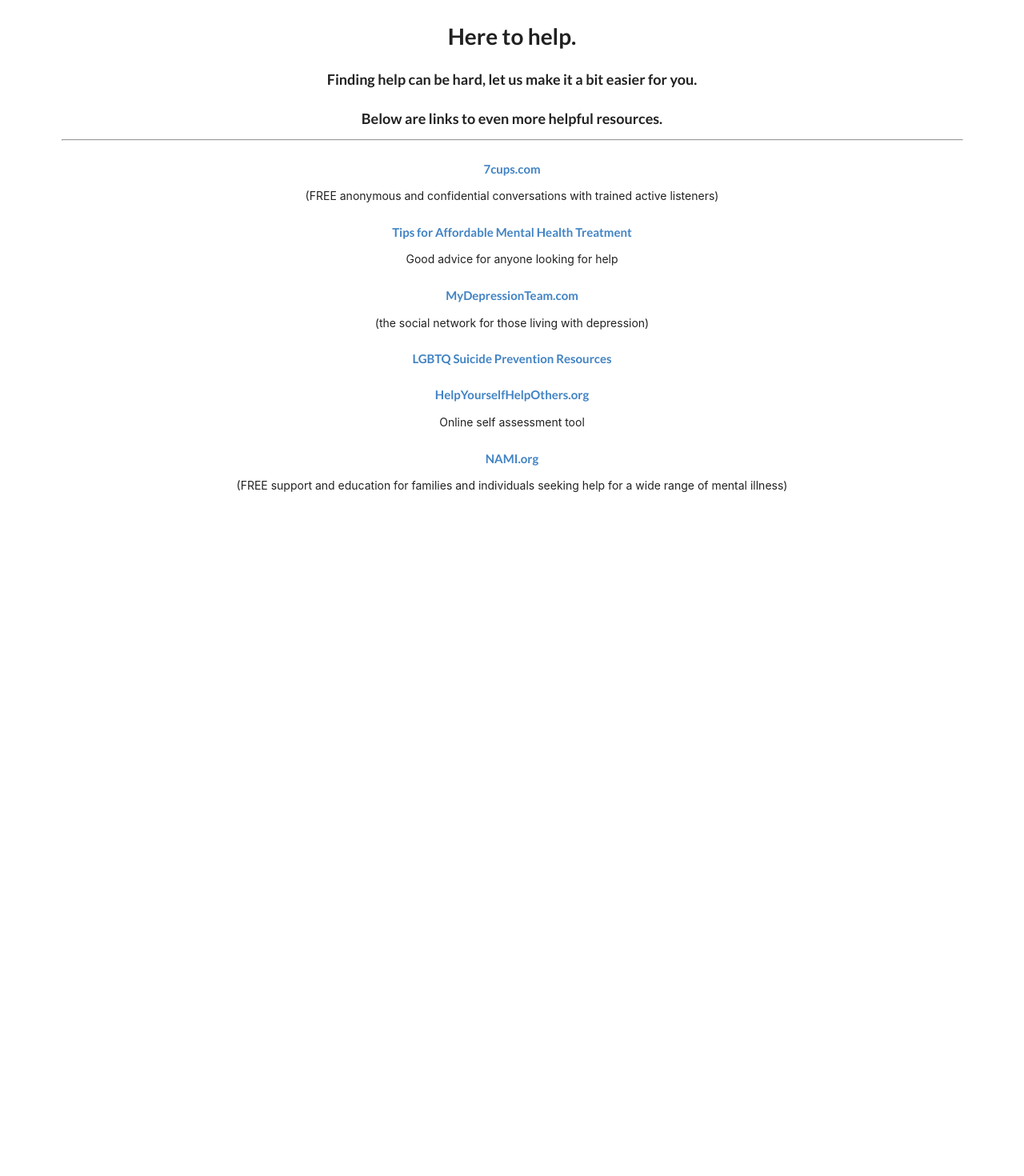
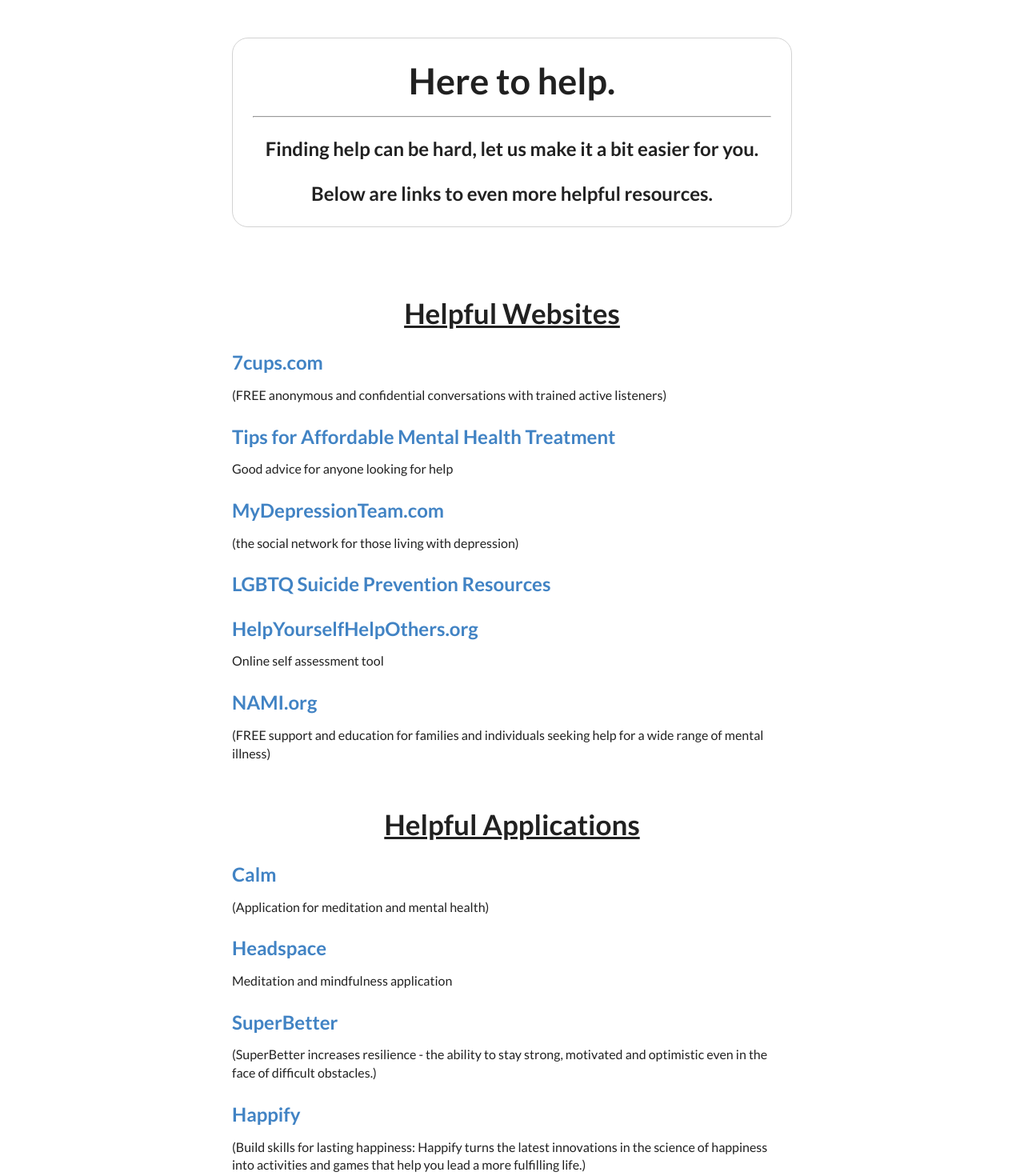
Before and after one commit to Aoliveras/still-here, a React (Create React App) app in the folder client/: page /help in a window 1280 px wide. Shown: the part 60-1530 px from the top of the page at 80% size. Before the commit the page ends 800 px from the top, so only its background shows below. Built offline with nearby package versions, Linux system fonts and the light colour scheme.

Commit message:
styling of the home page, login, signup and help center screens

```diff
--- a/client/package.json
+++ b/client/package.json
@@ -8,7 +8,8 @@
     "react": "^16.6.0",
     "react-dom": "^16.6.0",
     "react-router-dom": "^4.3.1",
-    "react-scripts": "2.0.5"
+    "react-scripts": "2.0.5",
+    "semantic-ui-react": "^0.83.0"
   },
   "scripts": {
     "start": "react-scripts start",
--- a/client/src/components/Help/Help.js
+++ b/client/src/components/Help/Help.js
@@ -2,22 +2,47 @@ import React from 'react';
 
 export default () => {
     return (
-        <div className="ui center aligned container" style={{ marginTop: "45px" }}>
-          <h1>Here to help.</h1>
-          <h3>Finding help can be hard, let us make it a bit easier for you.</h3>
-          <h3>Below are links to even more helpful resources.</h3>
+        <div>
+            <div className="ui center aligned container text" style={{ margin: "65px 0 45px 0" }}>
+                <div className="content" style={{ padding: "25px", border: "1px solid lightgrey", borderRadius: "20px" }}>
+                    <h1 style={{ fontSize: "45px"}}>Here to help.</h1>
                     <hr/>
-          <h4><a href="http://www.7cups.com/">7cups.com</a></h4>
+                    <h2>Finding help can be hard, let us make it a bit easier for you.</h2>
+                    <h2>Below are links to even more helpful resources.</h2>
+                </div>
+            </div>
+            <div className="ui container text" style={{ marginTop: "85px" }}>
+                <div className="ui center aligned container">
+                    <h2 style={{ fontSize: "35px", textDecoration: "underline" }}>Helpful Websites</h2>
+                </div>
+                <h2><a href="http://www.7cups.com/">7cups.com</a></h2>
                 <p>(FREE anonymous and confidential conversations with trained active listeners)</p>
-          <h4><a href="https://www.nbcnews.com/better/health/mental-health-services-how-get-treatment-if-you-can-t-ncna875176">Tips for Affordable Mental Health Treatment</a></h4>
+                <h2><a href="https://www.nbcnews.com/better/health/mental-health-services-how-get-treatment-if-you-can-t-ncna875176">Tips for Affordable Mental Health Treatment</a></h2>
                 <p>Good advice for anyone looking for help</p>
-          <h4><a href="https://www.mydepressionteam.com/">MyDepressionTeam.com</a></h4>
+                <h2><a href="https://www.mydepressionteam.com/">MyDepressionTeam.com</a></h2>
                 <p>(the social network for those living with depression)</p>
-          <h4><a href="http://www.noshameonu.org/s/35079138_815491151986018_7393548344775147520_n-a4es.png">LGBTQ Suicide Prevention Resources</a></h4>
-          <h4><a href="http://www.helpyourselfhelpothers.org/">HelpYourselfHelpOthers.org</a></h4>
+                <h2><a href="http://www.noshameonu.org/s/35079138_815491151986018_7393548344775147520_n-a4es.png">LGBTQ Suicide Prevention Resources</a></h2>
+                <h2><a href="http://www.helpyourselfhelpothers.org/">HelpYourselfHelpOthers.org</a></h2>
                 <p>Online self assessment tool</p>
-          <h4><a href="http://www.nami.org/">NAMI.org</a></h4>
+                <h2><a href="http://www.nami.org/">NAMI.org</a></h2>
                 <p>(FREE support and education for families and individuals seeking help for a wide range of mental illness)</p>
+            </div>
+
+            <div className="ui container text" style={{ marginTop: "55px", marginBottom: "100px" }}>
+                <div className="ui center aligned container">
+                    <h2 style={{ fontSize: "35px", textDecoration: "underline" }}>Helpful Applications</h2>
+                </div>
+                <h2><a href="https://www.calm.com/">Calm</a></h2>
+                <p>(Application for meditation and mental health)</p>
+                <h2><a href="https://www.headspace.com/headspace-meditation-app">Headspace</a></h2>
+                <p>Meditation and mindfulness application</p>
+                <h2><a href="https://www.superbetter.com/">SuperBetter</a></h2>
+                <p>(SuperBetter increases resilience - the ability to stay strong, motivated and optimistic even in the face of difficult obstacles.)</p>
+                <h2><a href="https://www.happify.com/">Happify</a></h2>
+                <p>(Build skills for lasting happiness: Happify turns the latest innovations in the science of happiness into activities and games that help you lead a more fulfilling life.)</p>
+                <h2><a href="https://www.talkspace.com/">Talkspace</a></h2>
+                <p>(With Talkspace online therapy, anyone can get therapy without traveling to an office.)</p>
+            </div>
         </div>
     )
 }
--- a/client/src/components/Home/Home.js
+++ b/client/src/components/Home/Home.js
@@ -4,16 +4,30 @@ import { Link } from 'react-router-dom';
 
 export default () => {
     return (
-        <div className="ui center aligned container" style={{ marginTop: "45px" }}>
-          <div className='ui huge header'>Still Here.</div>
-          <p style={{ fontSize: "25px" }}>When you need someone who understands. <br/>
-            When you need to share your story. <br/>
+        <div className="ui center aligned container" style={{ marginTop: "100px", border: "1px solid black", borderRadius: "20px" }}>
+          <div className="ui container content" style={{ padding: "25px" }}>
+          <div className='ui huge header' style={{ marginTop: "25px", fontSize: "65px" }}>Still Here.</div>
+          <h2 style={{ fontSize: "25px", marginTop: "45px" }}>
+            When you need someone who understands.
+          </h2>
+          <h2>
             When you need a little help from a friend.
-          </p>
-            <Link to="/signup" className="ui fade animated button primary">
+            </h2>
+          <h2>
+            When you need to share your story.
+          </h2>
+            <Link to="/login" className="ui fade animated button primary" style={{ marginTop: "45px", marginBottom: "15px" }}>
+              <div className='visible content'>Existing User Login</div>
+              <div className='hidden content'>We missed you</div>
+            </Link>
+
+            <div class='ui horizontal divider'>Or</div>
+
+            <Link to="/signup" className="ui fade animated teal button" style={{ marginTop: "15px" }}>
               <div className='visible content'>Come Join us</div>
               <div className='hidden content'>We're here for you</div>
             </Link>
+            </div>
         </div>
         )
 };
--- a/client/src/components/Login/Login.js
+++ b/client/src/components/Login/Login.js
@@ -30,9 +30,12 @@ class Login extends Component {
         let { email, password } = this.state;
         let { handleChange, handleSubmit } = this;
         return (
+            <div>
                 <div className="ui center aligned container" style={{ marginTop: "45px" }}>
-                <h1>Log in.</h1>
-                <form className='ui form' onSubmit={handleSubmit} >
+                        <h1 style={{ fontSize: "45px" }}>Log in</h1>
+                </div>
+                <div className="ui container text">
+                    <form className='ui form' onSubmit={handleSubmit} style={{ marginTop: "65px" }}>
                     <div className="field">
                         <label>Email: </label>
                         <input
@@ -53,10 +56,16 @@ class Login extends Component {
                             value={password}
                             />
                     </div>
+                    <div className="ui center aligned container">
                     <div className="field">
-                    <input className='ui button' type="submit"/>
+                        <button className='ui fade animated primary button' type="submit">
+                            <div className='visible content'>Submit</div>
+                            <div className='hidden content'>Come on in</div>
+                        </button>
+                    </div>
                     </div>
                     </form>
+                </div>
             </div>
         )
     }
--- a/client/src/components/Profile/Profile.js
+++ b/client/src/components/Profile/Profile.js
@@ -51,7 +51,7 @@ class Profile extends Component {
                 {/* <div className="column"> */}
                     {user.posts.length > 0
                     ? user.posts.map(p => {
-                        return <div key={p._id} className="column">
+                        return <div key={p._id} className="ui container">
                                     <div className='ui card' style={{ margin: "25px 25px 25px 0" }}>
                                     <div className='content'>
                                         <div className='header'>{p.title}</div>
--- a/client/src/components/Signup/Signup.js
+++ b/client/src/components/Signup/Signup.js
@@ -34,7 +34,9 @@ class Signup extends Component {
         return(
             <div>
                 <div className="ui center aligned container" style={{ marginTop: "45px" }}>
-                    <h1>Sign up.</h1>
+                    <h1 className="center aligned" style={{ fontSize: "45px" }}>Sign up</h1>
+                </div>
+                <div className="ui container text" style={{ marginTop: "45px" }}>
                     <form className='ui form' onSubmit={handleSubmit} >
                         <div className="field">
                             <label>Name: </label>
@@ -86,8 +88,13 @@ class Signup extends Component {
                                 value={lookingFor}
                             />
                         </div>
-                        <div className="field">
-                            <input className='ui button' type="submit"/>
+                        <div className="ui center aligned container">
+                            <div className="field">
+                                <button className='ui fade animated teal button' type="submit">
+                                    <div className='visible content'>Let's get started</div>
+                                    <div className='hidden content'>Submit</div>
+                                </button>
+                            </div>
                         </div>
                         </form>
                 </div>
--- a/client/src/components/common/Navbar/Navbar.js
+++ b/client/src/components/common/Navbar/Navbar.js
@@ -1,6 +1,5 @@
 import React from 'react';
 import { Link } from 'react-router-dom';
-//import './Navbar.css';
 
 export default ({ currentUser }) => {
     return (
--- a/package.json
+++ b/package.json
@@ -2,8 +2,7 @@
   "name": "still-here",
   "version": "1.0.0",
   "description": "Web App for Mental Health Help and Awareness",
-  "main": "server.js"
-  ,
+  "main": "server.js",
   "repository": {
     "type": "git",
     "url": "git+https://github.com/Aoliveras/still-here.git"
@@ -27,7 +26,7 @@
   "scripts": {
     "test": "echo \"Error: no test specified\" && exit 1",
     "start": "node server.js",
-    "heroku-postbuild":"cd client && npm install && npm install --only=dev && npm run build"
+    "heroku-postbuild": "cd client && npm install && npm install --only=dev && npm run build"
   },
   "engines": {
     "node": "10.8.0"
```
Also changed, not shown: 1 other file (tests, documents, lock files or other folders). Lines whose indentation alone changed are shown as unchanged.
